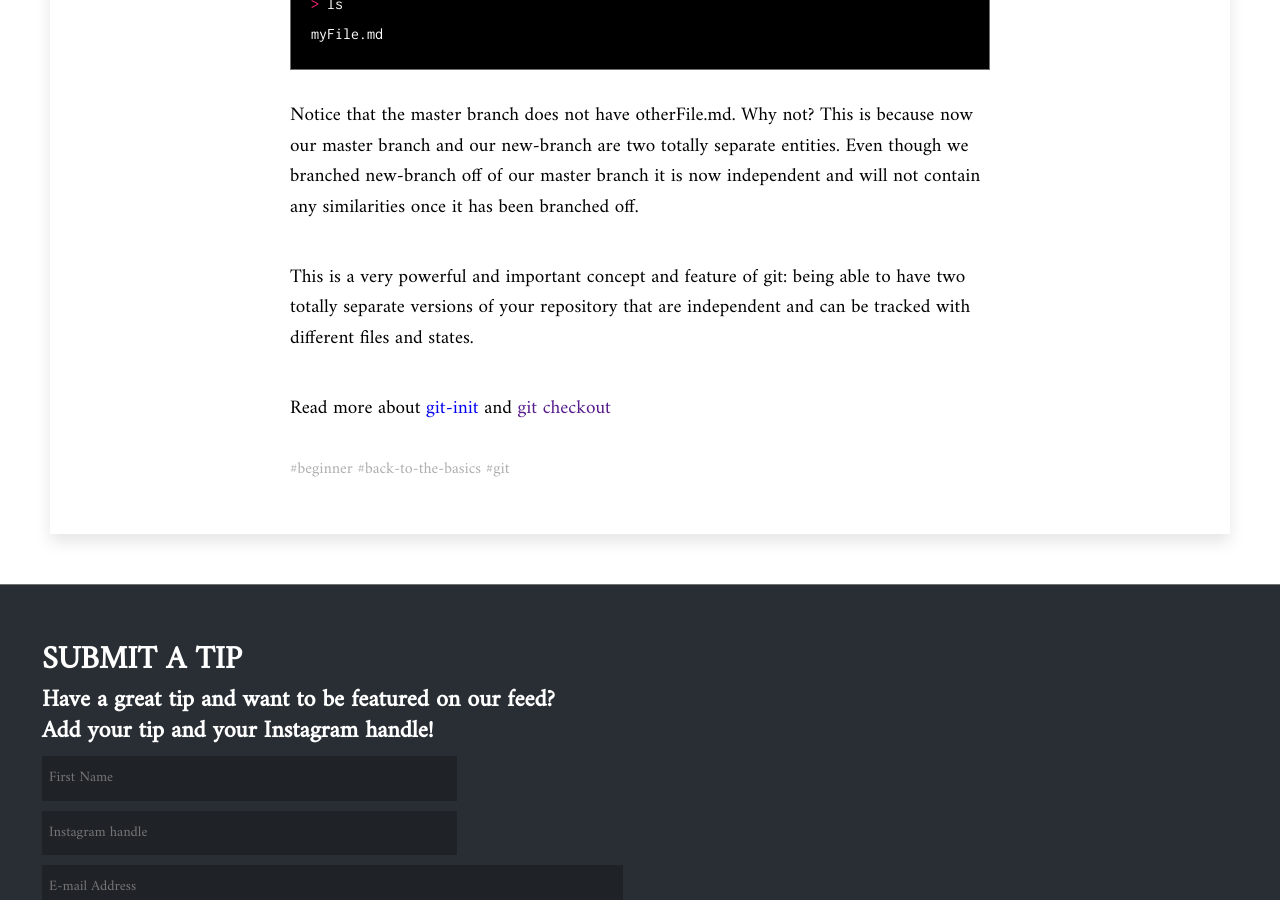
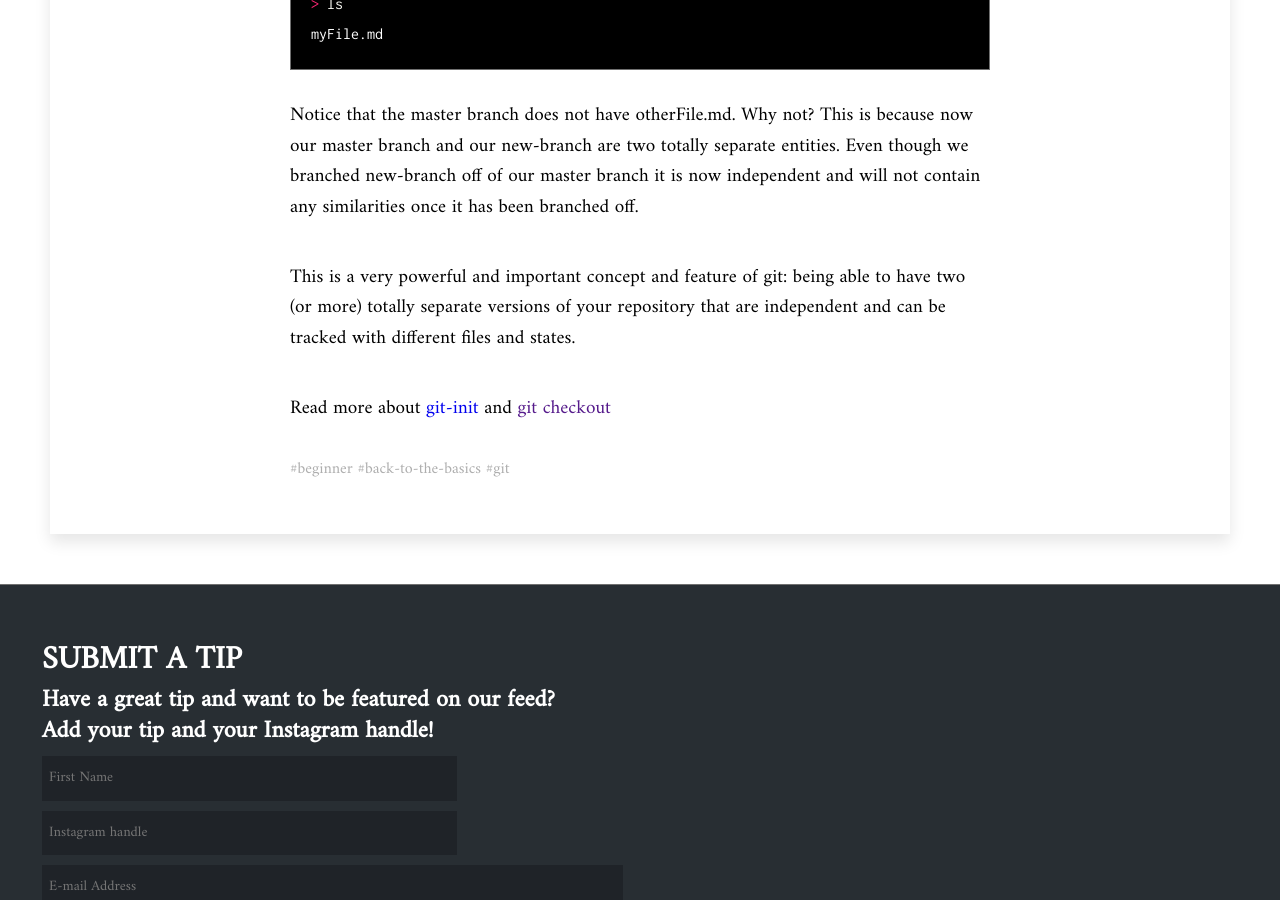
Before and after one commit to dev-diaries/web, a Jekyll site: the page built from _social-posts/back-to-the-basics-git-init-and-branches.md, in a window 1280 px wide and 900 px high, scrolled down 2123 px. Built offline with Jekyll 4.4.1, drawn with Linux system fonts in a browser that asks for light colours.

Commit message:
clean up description

```diff
--- a/_social-posts/back-to-the-basics-git-init-and-branches.md
+++ b/_social-posts/back-to-the-basics-git-init-and-branches.md
@@ -95,7 +95,7 @@ any similarities once it has been branched off.
 
 {:.post-content}
 This is a very powerful and important concept and feature of git: being able
-to have two totally separate versions of your repository that are independent
+to have two (or more) totally separate versions of your repository that are independent
 and can be tracked with different files and states.
 
 {:.post-content}
```
Also changed, not shown: other parts of _social-posts/back-to-the-basics-git-init-and-branches.md (+1 -1 lines).
